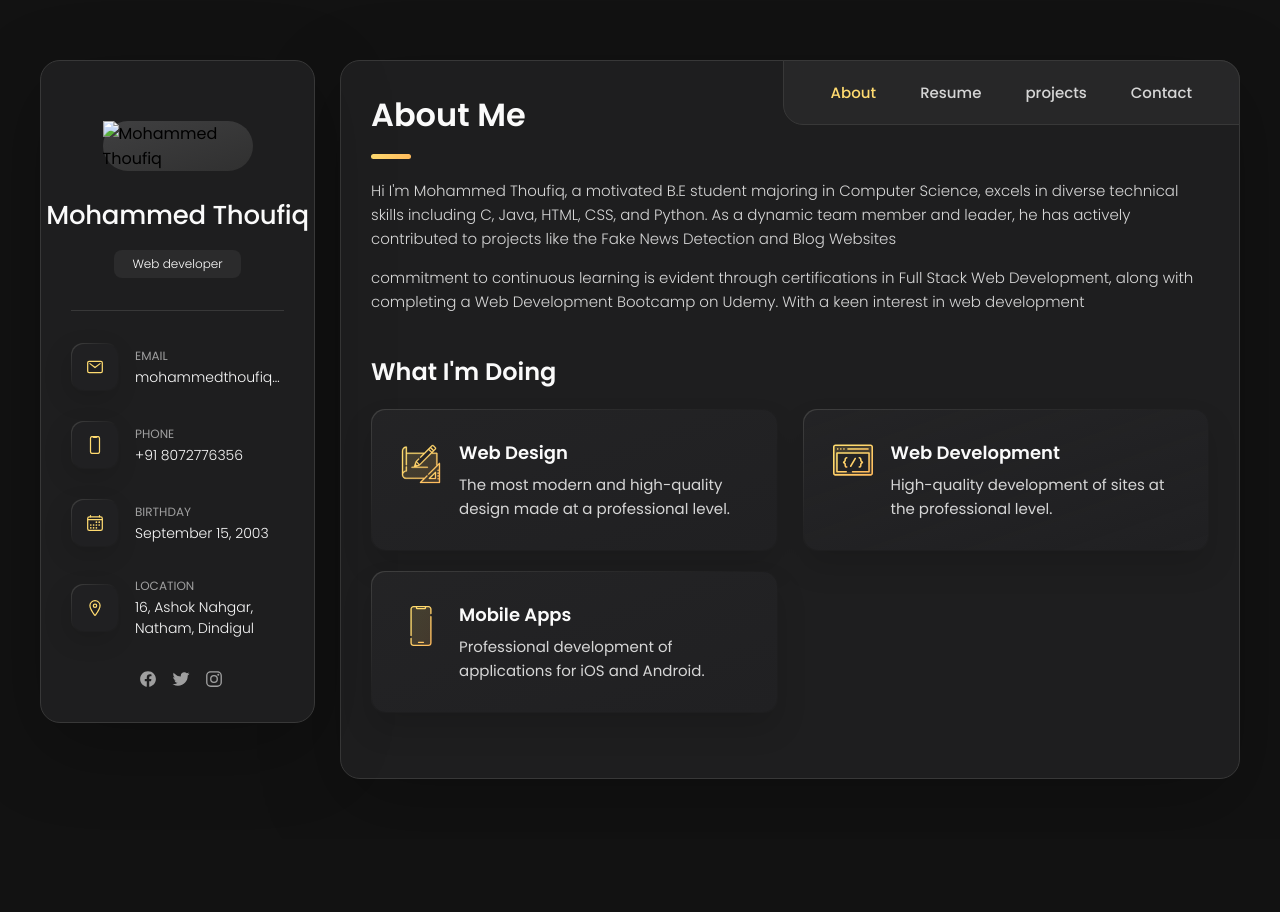
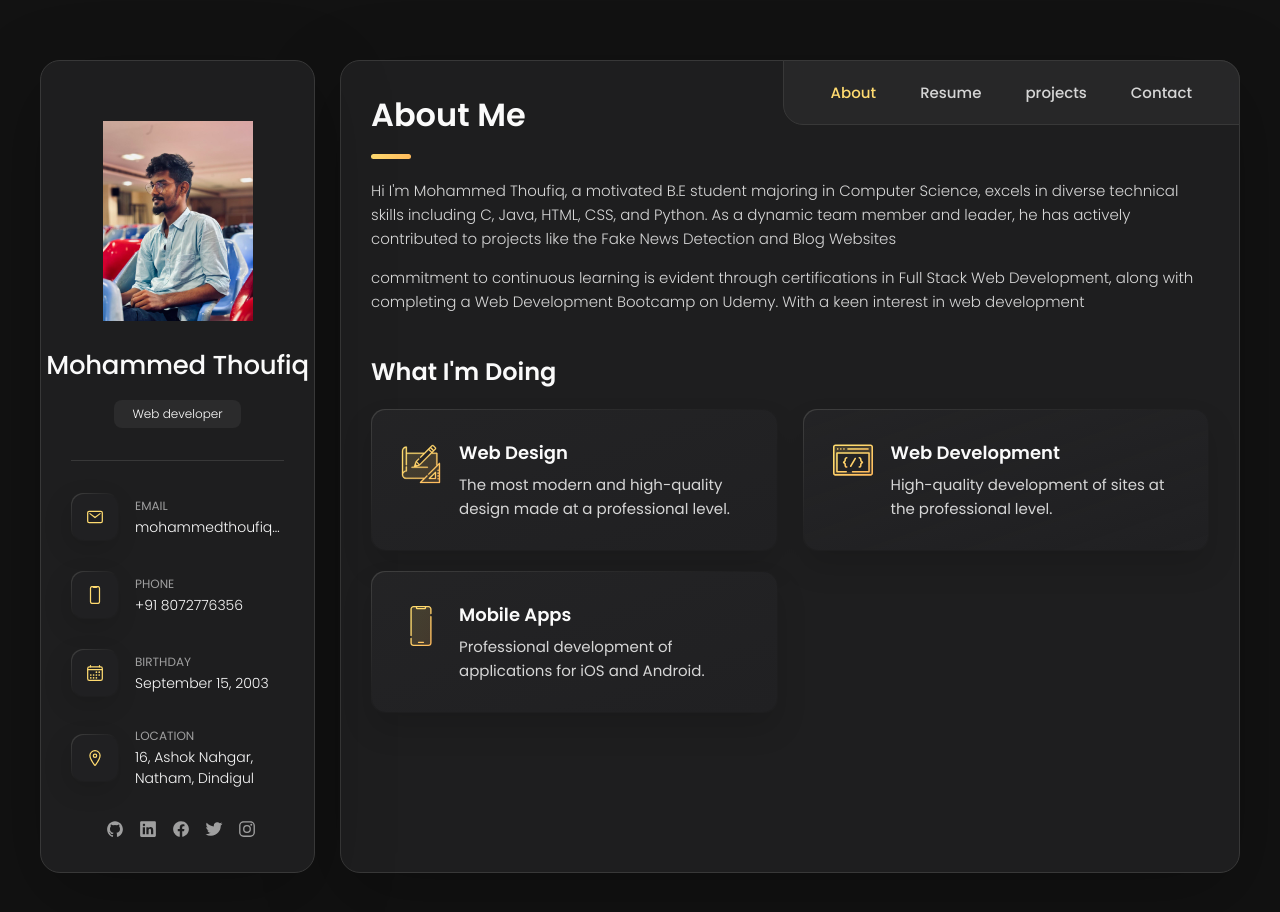
Before and after one commit to Thoufiq8072/My_Portfolio, a plain HTML site: page index.html in a window 1280 px wide. Before the commit the page ends 839 px from the top, so only its background shows below. Drawn offline with nearby package versions, Linux system fonts and the light colour scheme.

Commit message:
profile Update

```diff
--- a/index.html
+++ b/index.html
@@ -42,7 +42,7 @@
       <div class="sidebar-info">
 
         <figure class="avatar-box">
-          <img src="#" alt="Mohammed Thoufiq" width="80">
+          <img src="assets/images/MyProfile.jpg" alt="Mohammed Thoufiq" width="80">
         </figure>
 
         <div class="info-content">
@@ -126,6 +126,17 @@
         <div class="separator"></div>
 
         <ul class="social-list">
+          <li class="social-item">
+            <a href="https://github.com/Thoufiq8072" target="_blank" class="social-link">
+              <ion-icon name="logo-github"></ion-icon>
+            </a>
+          </li>
+
+          <li class="social-item">
+            <a href="https://www.linkedin.com/in/mohammed-thoufiq-b012b6240/" target="_blank" class="social-link">
+              <ion-icon name="logo-linkedin"></ion-icon>
+            </a>
+          </li>
 
           <li class="social-item">
             <a href="https://www.facebook.com/share/EmpeF1Y2sPLsyikB/?mibextid=qi2Omg" target="_blank" class="social-link">
```
Also changed, not shown: assets/images/MyProfile.jpg (added).
